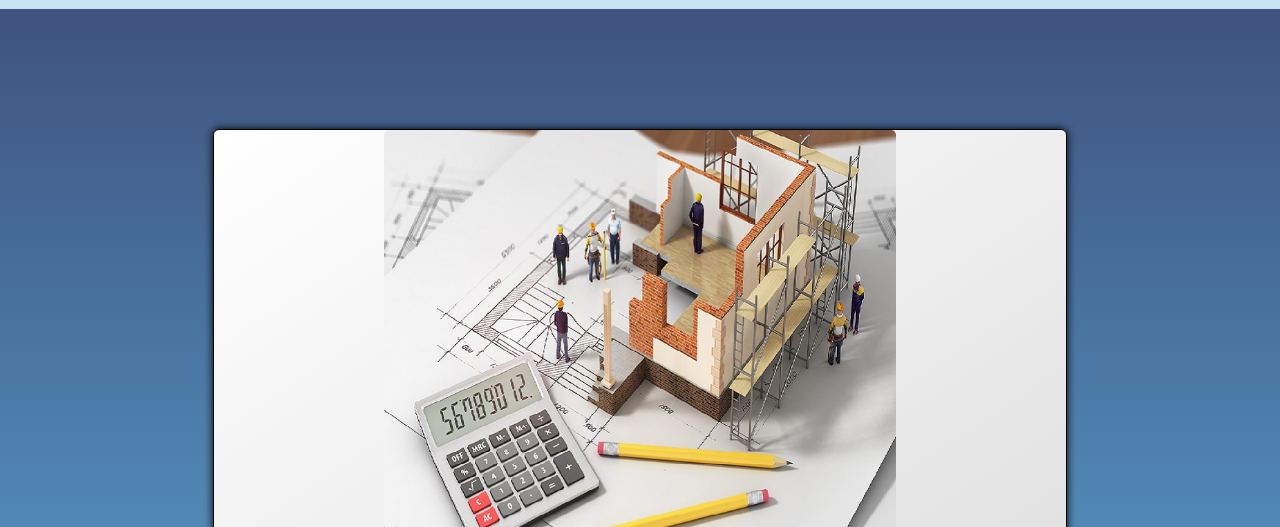
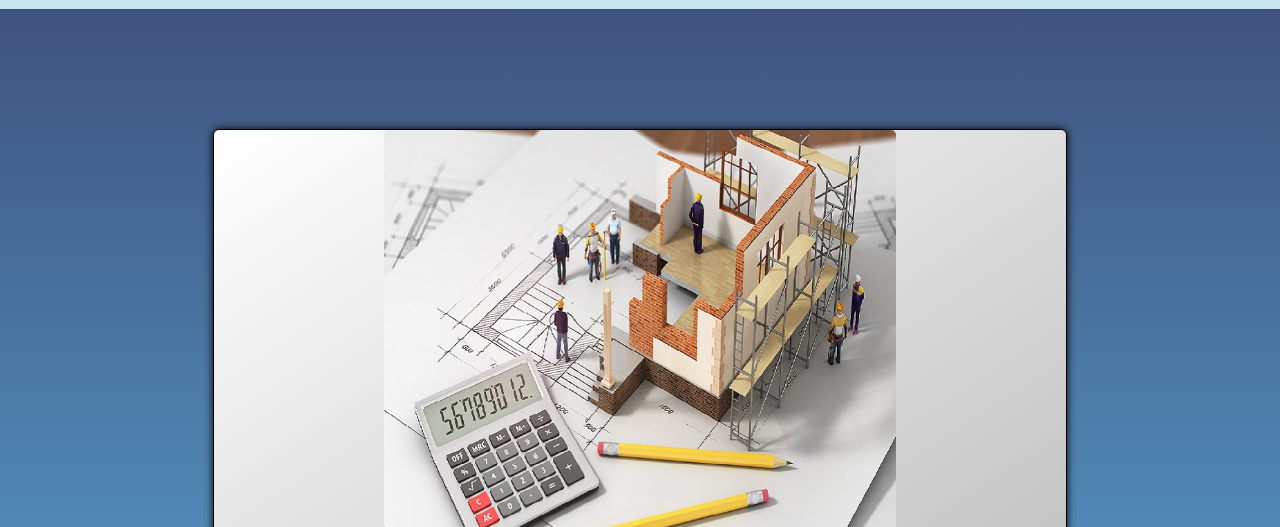
Before and after one commit to Polcas00/Proyect-Terra, a website: page No Tailwind/us.html in a window 1280 px wide. Shown: the part 71-598 px from the top of the page. Drawn offline with Linux system fonts and the light colour scheme.

Commit message:
arreglos y modificaciones minimas

```diff
--- a/No Tailwind/style.css
+++ b/No Tailwind/style.css
@@ -47,8 +47,6 @@ header {
     list-style: none;
     display: inline-block;
 }
-
-nav {}
 
 nav a {
     text-decoration: none;
@@ -330,7 +328,7 @@ form #submit {
     border: 1px solid #000;
     border-radius: 6px;
     box-shadow: 0 0 8px #000;
-    background-image: linear-gradient(to bottom right, #FFF, #DDD);
+    background-image: linear-gradient(to bottom right, #FFF, #BBB);
 }
 
 .card-img-us {
```
